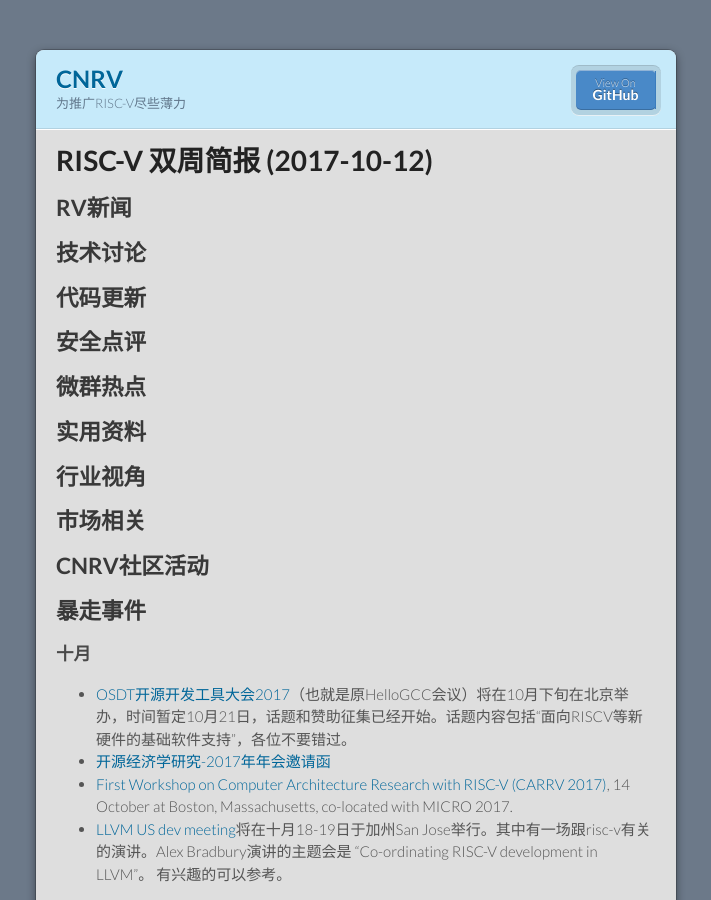
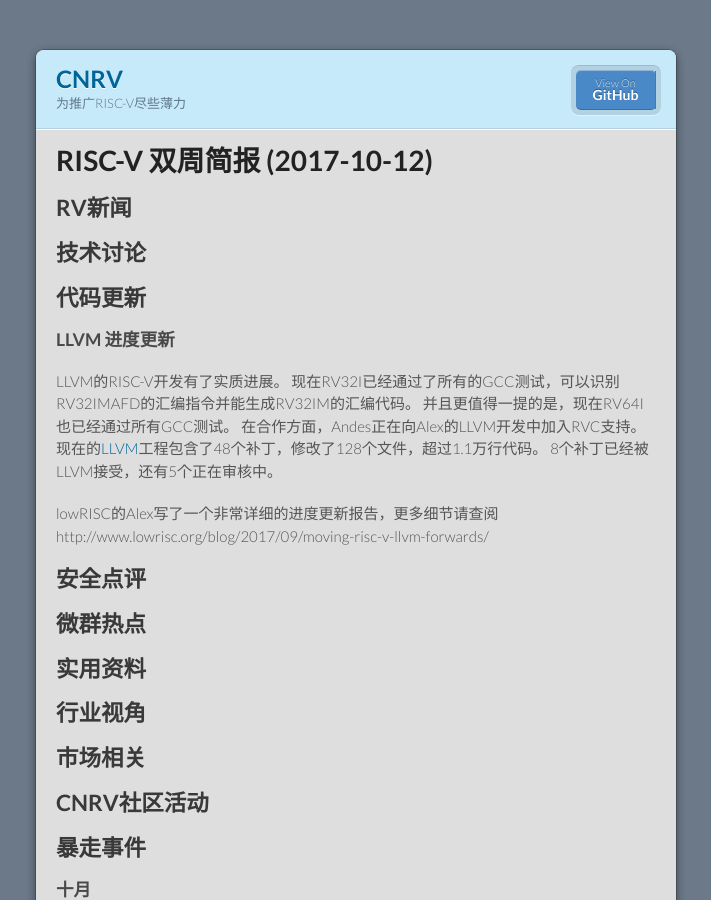
Before and after one commit to cnrv/home, a Jekyll site: the page built from bi-week-rpts/2017-10-12.md, in a window 1280 px wide and 900 px high. Shown: the whole window, without its empty margins (284-995 px from the left). Built offline with Jekyll 4.4.1, drawn with Linux system fonts in a browser that asks for light colours; Markdown is read by kramdown in place of the engine named in the settings; comment, search, counter and statistics services are not loaded; our own code applies the rules of GitHub Pages for plain Markdown files.

Commit message:
LLVM update

```diff
--- a/bi-week-rpts/2017-10-12.md
+++ b/bi-week-rpts/2017-10-12.md
@@ -9,6 +9,17 @@
 ## 技术讨论
 
 ## 代码更新
+
+### LLVM 进度更新
+
+LLVM的RISC-V开发有了实质进展。
+现在RV32I已经通过了所有的GCC测试，可以识别RV32IMAFD的汇编指令并能生成RV32IM的汇编代码。
+并且更值得一提的是，现在RV64I也已经通过所有GCC测试。
+在合作方面，Andes正在向Alex的LLVM开发中加入RVC支持。
+现在的[LLVM](https://github.com/lowRISC/riscv-llvm)工程包含了48个补丁，修改了128个文件，超过1.1万行代码。
+8个补丁已经被LLVM接受，还有5个正在审核中。
+
+lowRISC的Alex写了一个非常详细的进度更新报告，更多细节请查阅http://www.lowrisc.org/blog/2017/09/moving-risc-v-llvm-forwards/
 
 ## 安全点评
 
```
